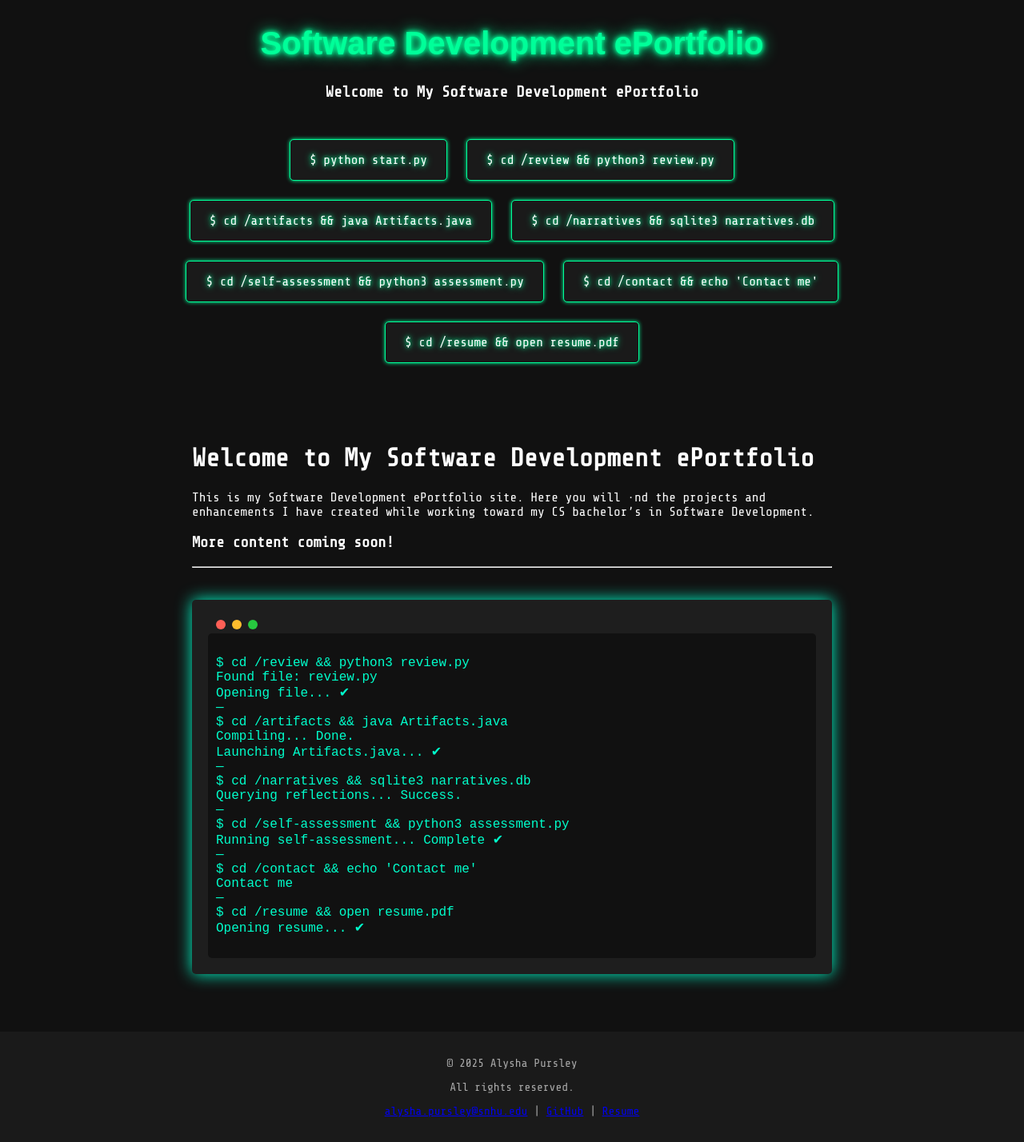
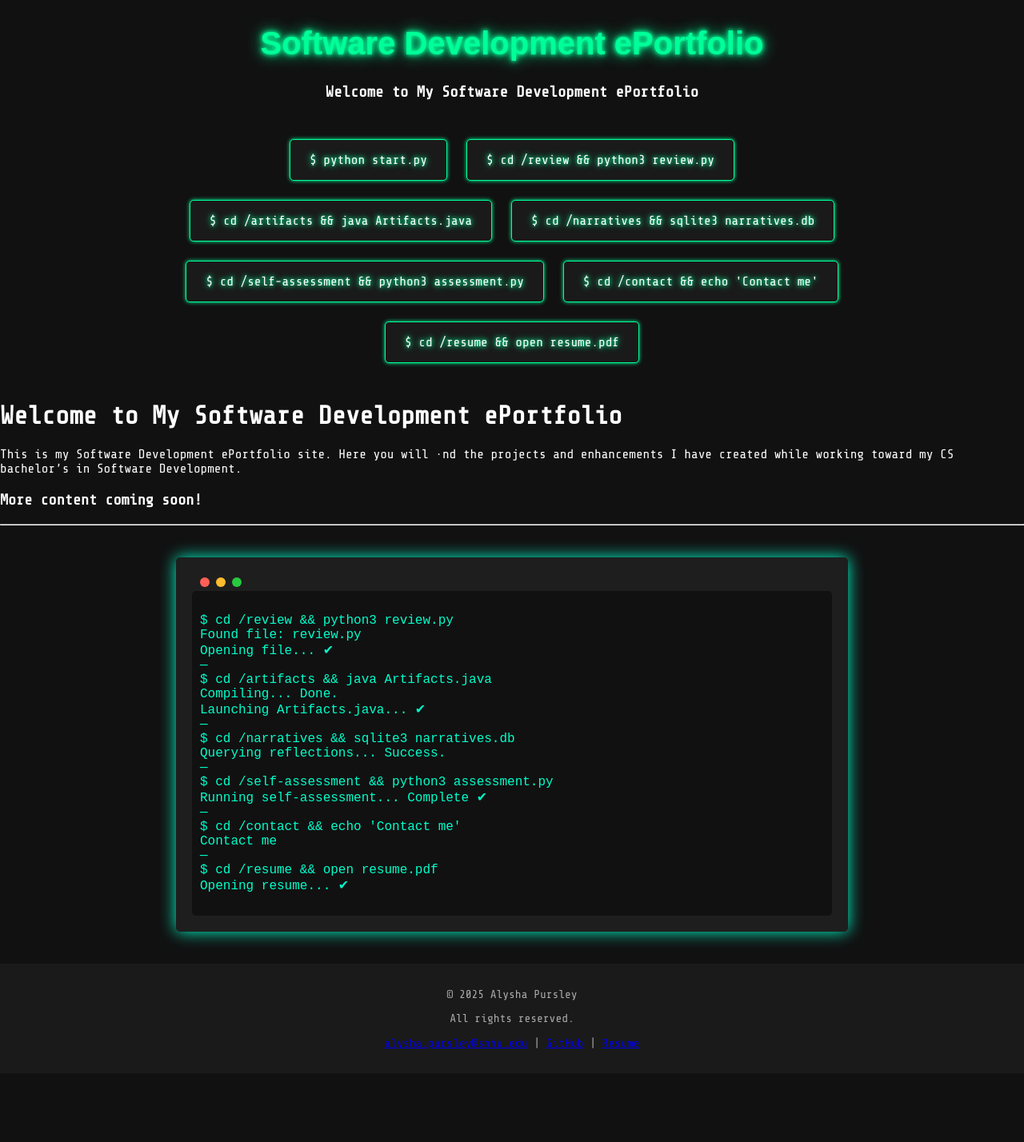
Before and after one commit to apursley2012/Software-Dev-ePortfolio, a Jekyll site: the page built from index.md, in a window 1280 px wide. Shown: the whole page at 80% size. Built offline with Jekyll 4.4.1, drawn with Linux system fonts in a browser that asks for light colours; some web fonts are replaced; after the commit the page ends 1342 px from its top, so only the background shows below that.

Commit message:
Update style.css

```diff
--- a/assets/css/style.css
+++ b/assets/css/style.css
@@ -86,15 +86,7 @@ body {
     0 0 20px #00ff99;
 }
 
-/* Main content */
-.container {
-  max-width: 800px;
-  margin: 0 auto;
-  padding: 2rem;
-}
-
-/* --- Terminal Card/Window Style Additions --- */
-
+/* Terminal window block (index.md) */
 .terminal-window {
   background-color: #1e1e1e;
   border-radius: 5px;
```
